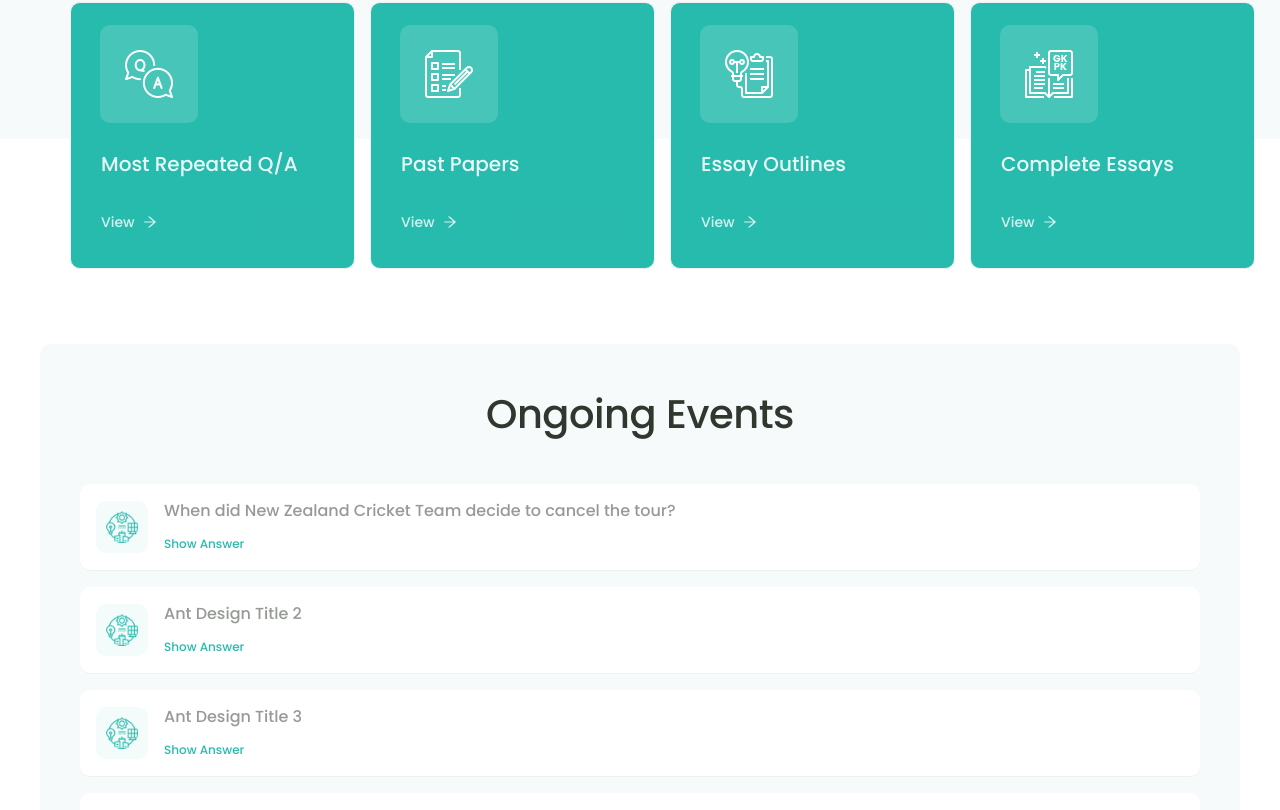
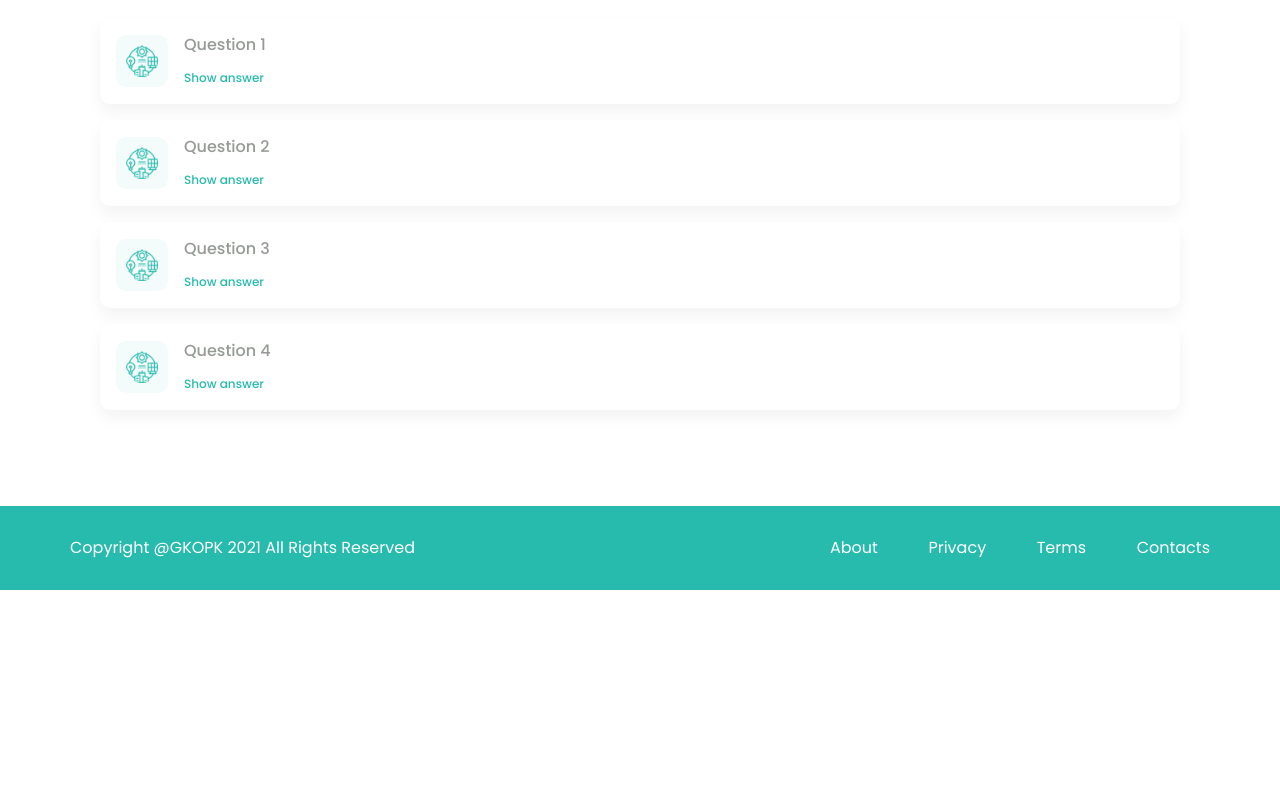
Before and after one commit to hamzaaslam76/GKOPK-FN, a React (Create React App) app: page /most-repeated in a window 1280 px wide. Shown: the part 494-1304 px from the top of the page. After the commit the page ends 1084 px from the top, so only its background shows below. Built offline with nearby package versions, Linux system fonts and the light colour scheme.

Commit message:
about and most repeated pages added, Added logic for hide show answers, Fixed navigation, added footer

```diff
--- /dev/null
+++ b/src/components/about/about.css
@@ -0,0 +1,31 @@
+.about-header{
+padding: 75px 0 110px 0;
+background-color: #F7FAFB;
+}
+
+.about-header__heading{
+    color: #333333;
+    font-family: "Poppins",sans-serif;
+    font-size: 3rem;
+    font-weight: 500;
+    letter-spacing: 0;
+    line-height: 4.5rem;
+    text-align: center;
+}
+
+.about-content{
+    padding: 110px 0px;
+}
+
+.about-content__col-text{
+    color: #333333;
+  font-family: "Poppins",sans-serif;
+  font-size: 1rem;
+  letter-spacing: 0;
+  line-height: 1.813rem;
+  text-align: justify;
+}
+
+.primary-color{
+    color: #27BBAD;
+}
--- /dev/null
+++ b/src/components/about/about.jsx
@@ -0,0 +1,33 @@
+import { Col, Row } from "antd";
+import React from "react";
+import "./about.css";
+
+function About(){
+    return(
+        <div id="about">
+            <div className="about-header">
+                <div className="container">
+                    <p className="about-header__heading">
+                    About GKOPK
+                    </p>
+                </div>
+            </div>
+            <div className="about-content">
+                <div className="container">
+                    <Row  className="about-content__col-text" justify={"space-between"}>
+                        <Col xs={{span:11, offset:0}}>
+                            General Knowledge of Pakistan or gkopk.com is a unique platform for students of knowledge that seek to acquire education about Pakistan in general, and aspire to qualify tests for different Government of Pakistan based jobs. In addition, this platform will also provide with top-notch and well-researched articles and essays on current affairs, pakistan affairs and other topics that are considered important and compulsory for a student undergoing Government of Pakistan related job exams.
+                            <br/><br/>
+                            This database provides users with past papers from the job tests and specific knowledge related to specific categories in the navigation panels. Our simple question and answer format tends to increase the chances of recalling the right answer in the exam. We wish the best to all students, strive to become the source to their success and to become the path leading to the realisation of their goals.
+                            <br/><br/>
+                            We are open to any suggestions and warmly welcome feedback on our work. Please do not hesitate to contact us using the following email address. <span className="primary-color">gkpk.net@gmail.com</span>
+                        </Col>
+                        <Col className="about-content__col-image" xs={10}></Col>
+                    </Row>
+                </div>
+            </div>
+        </div>
+    )
+}
+
+export default About;
--- /dev/null
+++ b/src/components/common/footer/footer.css
@@ -0,0 +1,14 @@
+#gkopk-footer, #gkopk-footer a {
+    color: #FFFFFF;
+    font-family: "Poppins",sans-serif;
+    font-size: 1rem;
+    letter-spacing: 0;
+    line-height: 2rem;
+    padding: 8px 0;
+    background-color: #27BBAD;
+}
+
+.footer-nav-col{
+    display: flex;
+    justify-content: space-between;
+}
--- /dev/null
+++ b/src/components/common/footer/footer.jsx
@@ -0,0 +1,25 @@
+import { Col, Row, Space } from 'antd';
+import React from 'react';
+import { Link } from 'react-router-dom';
+import "./footer.css";
+
+function Footer(){
+return(
+    <div id="gkopk-footer">
+<div className="container">
+<Row align={"middle"} justify={"space-between"}>
+        <Col xs={8} className="copyright-col">
+        Copyright @GKOPK 2021 All Rights Reserved
+        </Col>
+        <Col xs={8} className="footer-nav-col">
+                <Link>About</Link>
+                <Link>Privacy</Link>
+                <Link>Terms</Link>
+                <Link>Contacts</Link>
+        </Col>
+        </Row>
+</div>
+    </div>
+);
+}
+export default Footer;
--- a/src/components/common/navbar/navbar.jsx
+++ b/src/components/common/navbar/navbar.jsx
@@ -16,78 +16,11 @@ function Navbar({ img, className, isHamburger, navSelectedKey, setNavSelectedKey
     setNavSelectedKey(value.key);
   };
   const [collapsed, setCollapsed] = useState(true);
-  const [papersDrawerVisible, setPapersDrawerVisible] = useState(false);
-  const [essayDrawerVisible, setEssayDrawerVisible] = useState(false);
-  const [categoriesDrawerVisible, setCategoriesDrawerVisible] = useState(false);
+  const [drawerVisible, setDrawerVisible] = useState(false);
+  const [drawerContent, setDrawerContent] = useState();
 
-  const closeDrawers = () => {
-    setCategoriesDrawerVisible(false);
-    setEssayDrawerVisible(false);
-    setPapersDrawerVisible(false);
-  }
-
-  return (
-    <Header className={`header ${isHamburger ? "hamburger-menu" : ""} ${!collapsed ? "show-hamburger-menu" : ""}  ${className}`}>
-      <div className="container">
-        <div>
-          <Link to="/">
-            <img className="navbar-logo-img" src={img} />
-          </Link>
-        </div>
-        {isHamburger &&
-          <Button className="hamburger-menu-button" type="primary" onClick={() => { setCollapsed(!collapsed) }} style={{ marginBottom: 16, marginRight: 25 }}>
-            {React.createElement(collapsed ? MenuUnfoldOutlined : CloseOutlined)}
-          </Button>
-        }
-
-        <div className={"hamburger-menu-div"}>
-          {!collapsed && <div className="overlap-menu" onClick={() => { setCollapsed(!collapsed) }}></div>}
-          <Menu
-            theme="dark"
-            mode={isHamburger ? "vertical" : "horizontal"}
-            selectedKeys={navSelectedKey}
-            className={`navbar-menu ${!collapsed ? "showmenu" : ""}`}
-            onSelect={handleMenuSelect}
-          >
-            <Menu.Item key="1">
-              <Link to="/" onClick={() => {closeDrawers()}}>Home</Link>
-            </Menu.Item>
-            <Menu.Item key="2" onClick={() => {closeDrawers()}}>
-              <Link to="/about">About Us</Link>
-            </Menu.Item>
-            <Menu.Item key="3" onClick={() => {closeDrawers()}}>
-              <Link to="/ongoing-events">Ongoing Events</Link>
-            </Menu.Item>
-            <Menu.Item key="4" onClick={() => {closeDrawers()}}>
-            <Link to="/most-repeated">Most Repeated</Link>
-            </Menu.Item>
-            <Menu.Item key="5"
-             onClick={() => {setPapersDrawerVisible(!papersDrawerVisible); setEssayDrawerVisible(false); setCategoriesDrawerVisible(false);}}>
-            <Link to="/past-papers">Past Papers<DownOutlined /></Link>
-            </Menu.Item>
-            <Menu.Item key="6"
-                        onClick={() => {setEssayDrawerVisible(!essayDrawerVisible); setPapersDrawerVisible(false); setCategoriesDrawerVisible(false);}}
-                        >
-              <Link to="/essays">Essays<DownOutlined /></Link>
-            </Menu.Item>
-            <Menu.Item key="7"
-            onClick={() => {setCategoriesDrawerVisible(!categoriesDrawerVisible); setPapersDrawerVisible(false); setEssayDrawerVisible(false);}}
-            >
-              <Link to="/categories">Categories<DownOutlined /></Link>
-            </Menu.Item>
-          </Menu>
-        </div>
-
-        <Drawer
-        className="navigation-drawer"
-          // title="Basic Drawer"
-          placement={"top"}
-          closable={false}
-          onClose={() => {setEssayDrawerVisible(false)}}
-          visible={essayDrawerVisible}
-          key={"essaydrawer"}
-        >
-          <Row>
+  const setEssayDrawerContent = () =>{
+    setDrawerContent( <Row>
       <Col span={12}>
         <p className="navigation-drawer-heading">
           ESSAY OUTLINES
@@ -115,18 +48,11 @@ function Navbar({ img, className, isHamburger, navSelectedKey, setNavSelectedKey
         </ul>
       </Col>
     </Row>
-        </Drawer>
+)
+  }
 
-        <Drawer
-        className="navigation-drawer categories-drawer"
-          // title="Basic Drawer"
-          placement={"top"}
-          destroyOnClose={true}
-          closable={false}
-          onClose={() => {setCategoriesDrawerVisible(false)}}
-          visible={categoriesDrawerVisible}
-          key={"catgoriesdrawer"}
-        >
+  const setCategoriesDrawerContent = () => {
+    setDrawerContent(
        <Row>
       <Col span={24}>
         <Row>
@@ -156,19 +82,11 @@ function Navbar({ img, className, isHamburger, navSelectedKey, setNavSelectedKey
 
       </Col>
     </Row>
-        </Drawer>
+)
+  }
 
-        <Drawer
-        className="navigation-drawer"
-          // title="Basic Drawer"
-          placement={"top"}
-          destroyOnClose={true}
-          closable={false}
-          onClose={() => {setPapersDrawerVisible(false)}}
-          visible={papersDrawerVisible}
-          key={"papersdrawer"}
-        >
-          <Row>
+ const setPapersDrawerContent = () =>{
+  setDrawerContent(<Row>
     <Col span={24}>
       <Row>
         <Col span={6}>
@@ -256,8 +174,104 @@ function Navbar({ img, className, isHamburger, navSelectedKey, setNavSelectedKey
       </Row>
 
     </Col>
-          </Row>
+  </Row>)
+ }
+
+ const getDrawersContent = (drawerName) =>{
+    switch(drawerName){
+      case 'essay':
+        setEssayDrawerContent();
+        break;
+      case 'paper':
+        setPapersDrawerContent();
+        break;
+      case 'category':
+        setCategoriesDrawerContent();
+        break;
+        default :
+    }
+ }
+
+
+  return (
+    <Header className={`header ${isHamburger ? "hamburger-menu" : ""} ${!collapsed ? "show-hamburger-menu" : ""}  ${className}`}>
+      <div className="container">
+        <div>
+          <Link to="/">
+            <img className="navbar-logo-img" src={img} />
+          </Link>
+        </div>
+        {isHamburger &&
+          <Button className="hamburger-menu-button" type="primary" onClick={() => { setCollapsed(!collapsed) }} style={{ marginBottom: 16, marginRight: 25 }}>
+            {React.createElement(collapsed ? MenuUnfoldOutlined : CloseOutlined)}
+          </Button>
+        }
+
+        <div className={"hamburger-menu-div"}>
+          {!collapsed && <div className="overlap-menu" onClick={() => { setCollapsed(!collapsed) }}></div>}
+          <Menu
+            theme="dark"
+            mode={isHamburger ? "vertical" : "horizontal"}
+            selectedKeys={navSelectedKey}
+            className={`navbar-menu ${!collapsed ? "showmenu" : ""}`}
+            onSelect={handleMenuSelect}
+          >
+            <Menu.Item key="1">
+              <Link to="/" onClick={() => {setDrawerVisible(false)}}>Home</Link>
+            </Menu.Item>
+            <Menu.Item key="2" onClick={() => {setDrawerVisible(false)}}>
+              <Link to="/about">About Us</Link>
+            </Menu.Item>
+            <Menu.Item key="3" onClick={() => {setDrawerVisible(false)}}>
+              <Link to="/ongoing-events">Ongoing Events</Link>
+            </Menu.Item>
+            <Menu.Item key="4" onClick={() => {setDrawerVisible(false)}}>
+            <Link to="/most-repeated">Most Repeated</Link>
+            </Menu.Item>
+            <Menu.Item key="5" onClick={() => {setDrawerVisible(true); getDrawersContent('paper');}}>
+            <Link to="/past-papers">Past Papers<DownOutlined /></Link>
+            </Menu.Item>
+            <Menu.Item key="6" onClick={() => {setDrawerVisible(true); getDrawersContent('essay');}}>
+              <Link to="/essays">Essays<DownOutlined /></Link>
+            </Menu.Item>
+            <Menu.Item key="7" onClick={() => {setDrawerVisible(true); getDrawersContent('category');}}>
+              <Link to="/categories">Categories<DownOutlined /></Link>
+            </Menu.Item>
+          </Menu>
+        </div>
+
+        {/* <Drawer
+        className="navigation-drawer"
+          placement={"top"}
+          closable={false}
+          onClose={() => {setEssayDrawerVisible(false)}}
+          visible={essayDrawerVisible}
+          key={"essaydrawer"}
+        >
+        </Drawer> */}
+
+        <Drawer
+        className="navigation-drawer categories-drawer"
+          placement={"top"}
+          destroyOnClose={true}
+          closable={false}
+          onClose={() => {setDrawerVisible(false)}}
+          visible={drawerVisible}
+          key={"catgoriesdrawer"}
+        >
+          {drawerContent}
                 </Drawer>
+
+        {/* <Drawer
+        className="navigation-drawer"
+          placement={"top"}
+          destroyOnClose={true}
+          closable={false}
+          onClose={() => {setPapersDrawerVisible(false)}}
+          visible={papersDrawerVisible}
+          key={"papersdrawer"}
+        >
+          </Drawer> */}
         </div>
     </Header>
   );
--- a/src/components/home/home.jsx
+++ b/src/components/home/home.jsx
@@ -1,5 +1,5 @@
 import { Button, Card, Col, Input, Row,List, Avatar  } from 'antd';
-import React from 'react';
+import React, { useState } from 'react';
 import "./home.css";
 import {SearchOutlined} from "@ant-design/icons";
 import PrimaryCard from '../common/card/primary/primary-card';
@@ -16,24 +16,55 @@ import SecondaryCard from '../common/card/secondary/secondary-card';
 function Home(){
 
 const { Search } = Input;
-
-const onSearch = value => console.log(value);
+const [answerKey, setAnswerKey] = useState([]);
 
 const data = [
    {
-     title: 'When did New Zealand Cricket Team decide to cancel the tour?',
-     description : ''
+     question: 'Question 1',
+     key : "1",
+     answer : "helllo this is answer 1"
    },
    {
-     title: 'Ant Design Title 2',
+      question: 'Question 2',
+     key : "2",
+     answer : "helllo this is answer 2"
    },
    {
-     title: 'Ant Design Title 3',
+      question: 'Question 3',
+     key : "3",
+     answer : "helllo this is answer 3"
    },
    {
-     title: 'Ant Design Title 4',
+      question: 'Question 4',
+     key : "4",
+     answer : "helllo this is answer 4"
    },
  ];
+
+ const hideAnswer= (item) => {
+   setAnswerKey(answerKey.filter(key => key != item.key));
+ }
+
+ const showAnswer=(item) => {
+   setAnswerKey([...answerKey,item.key])
+ }
+
+ const getAnswer =  (item) => {
+    if(answerKey.findIndex(key => key == item.key) != -1 ){
+      return(
+         <div><span className="list-item-answer">{item.answer}</span><br/>
+   <span className="list-item-link-button" onClick={() => {hideAnswer(item)}}>
+         Hide answer
+         </span>
+         </div>
+      )
+    }else{
+       return(<span onClick={() => {showAnswer(item)}} className="list-item-link-button">
+          Show answer
+          </span>
+          )
+    }
+ }
 
 return(
 <>
@@ -73,8 +104,8 @@ return(
       <List.Item className="home-page__ongoing-events-section-list-item">
         <List.Item.Meta
           avatar={<Avatar src={ecosystemImage} />}
-          title={item.title}
-          description="Show Answer"
+          title={item.question}
+          description={getAnswer(item)}
         />
       </List.Item>
     )}
--- a/src/components/layout/layout.jsx
+++ b/src/components/layout/layout.jsx
@@ -5,6 +5,9 @@ import Home from '../home/home';
 import { Affix , Layout as AntLayout} from 'antd';
 import { Route, Switch } from 'react-router';
 import gkopklogo from "../../images/Logo.png";
+import Footer from '../common/footer/footer';
+import About from '../about/about';
+import MostRepeated from '../mostRepeated/mostRepeated';
 function Layout(){
     const {Content} = AntLayout;
     const [navSelectedKey, setNavSelectedKey] = useState("0");
@@ -32,12 +35,12 @@ return(
             </Affix>
             <Content>
                 <Switch>
-                    <Route path="/">
-                        <Home />
-                    </Route>
-
+                    <Route path="/about" component={About}/>
+                    <Route path="/most-repeated" component={MostRepeated}/>
+                    <Route path="/" component={Home}/>
                 </Switch>
             </Content>
+            <Footer/>
         </AntLayout>
 );
 }
--- /dev/null
+++ b/src/components/mostRepeated/mostRepeated.css
@@ -0,0 +1,9 @@
+.most-repeated-content{
+    padding: 70px;
+}
+
+.most-repeated-list-item{
+    background-color: #FFFFFF;
+    box-shadow: 0 8px 16px 0 rgb(0 0 0 / 5%);
+    border-bottom: 0px !important;
+}
--- /dev/null
+++ b/src/components/mostRepeated/mostRepeated.jsx
@@ -0,0 +1,96 @@
+import { Col, List, Row } from "antd";
+import Avatar from "antd/lib/avatar/avatar";
+import React, { useState } from "react";
+import ecosystemImage from "../../images/ecosystem.png";
+import "./mostRepeated.css";
+
+function MostRepeated (){
+
+    const [answerKey, setAnswerKey] = useState([]);
+    const data = [
+        {
+          question: 'Question 1',
+          key : "1",
+          answer : "helllo this is answer 1"
+        },
+        {
+           question: 'Question 2',
+          key : "2",
+          answer : "helllo this is answer 2"
+        },
+        {
+           question: 'Question 3',
+          key : "3",
+          answer : "helllo this is answer 3"
+        },
+        {
+           question: 'Question 4',
+          key : "4",
+          answer : "helllo this is answer 4"
+        },
+      ];
+
+      const hideAnswer= (item) => {
+        setAnswerKey(answerKey.filter(key => key != item.key));
+      }
+
+      const showAnswer=(item) => {
+        setAnswerKey([...answerKey,item.key])
+      }
+
+      const getAnswer =  (item) => {
+         if(answerKey.findIndex(key => key == item.key) != -1 ){
+           return(
+              <div><span className="list-item-answer">{item.answer}</span><br/>
+        <span className="list-item-link-button" onClick={() => {hideAnswer(item)}}>
+              Hide answer
+              </span>
+              </div>
+           )
+         }else{
+            return(<span onClick={() => {showAnswer(item)}} className="list-item-link-button">
+               Show answer
+               </span>
+               )
+         }
+      }
+
+
+
+return(
+    <div id="about">
+            <div className="about-header">
+                <div className="container">
+                    <p className="about-header__heading">
+                    Most Repeated Questions
+                    </p>
+                </div>
+            </div>
+            <div className="most-repeated-content">
+
+                {/* <section id="home-page__ongoing-events-section"> */}
+       <div className="container most-repeated__ongoing-events-section-container">
+
+         {/* <p className="home-page__ongoing-events-section-heading">Ongoing Events</p> */}
+         <List
+         className="home-page__ongoing-events-section-list"
+    itemLayout="horizontal"
+    dataSource={data}
+    renderItem={item => (
+      <List.Item className="home-page__ongoing-events-section-list-item most-repeated-list-item">
+        <List.Item.Meta
+          avatar={<Avatar src={ecosystemImage} />}
+          title={item.question}
+          description={getAnswer(item)}
+        />
+      </List.Item>
+    )}
+  />
+       </div>
+    {/* </section> */}
+                </div>
+        </div>
+);
+}
+
+export default MostRepeated;
```
Lines whose indentation alone changed are shown as unchanged.
